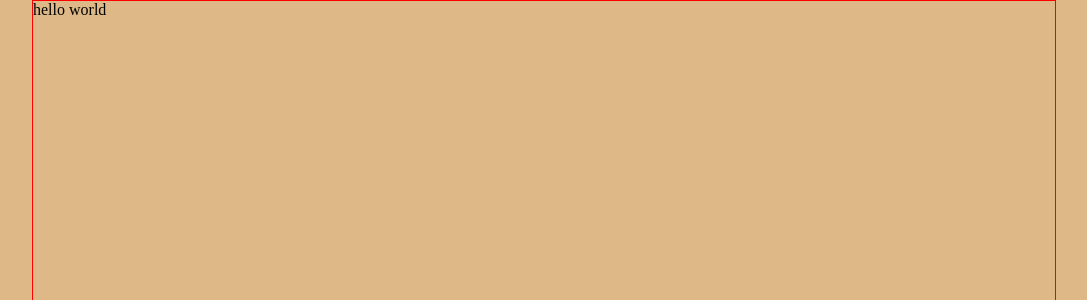
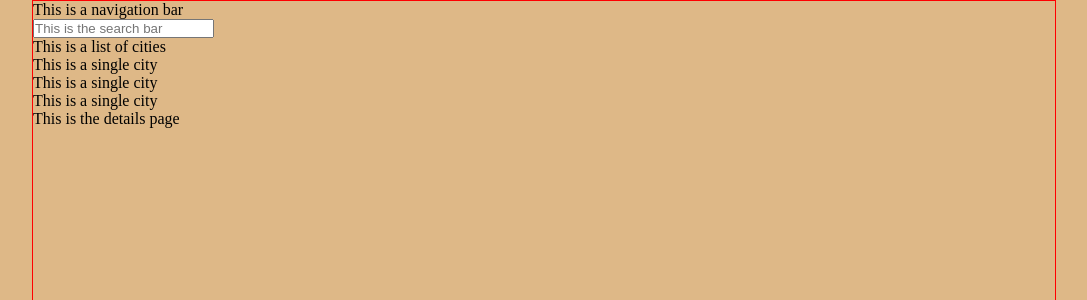
Before and after one commit to danifromecuador/cities-info, a React (Vite) app: page / in a window 1280 px wide. Shown: the top 300 px of the page, without its empty margins (96-1183 px from the left). Built offline with nearby package versions, Linux system fonts and the light colour scheme.

Commit message:
Fill components, pages and App component

```diff
--- a/src/App.jsx
+++ b/src/App.jsx
@@ -1,10 +1,15 @@
+import HomePage from './pages/HomePage'
+import DetailsPage from './pages/DetailsPage'
+import NavBar from './components/NavBar'
+
 import './App.css'
 
 function App() {
-
   return (
     <div className="App">
-      hello world
+      <NavBar />
+      <HomePage />
+      <DetailsPage />
     </div>
   )
 }
--- a/src/components/Cities.jsx
+++ b/src/components/Cities.jsx
@@ -0,0 +1,14 @@
+import City from './City'
+
+const Cities = () => {
+  return (
+    <div>
+      This is a list of cities
+      <City />
+      <City />
+      <City />
+    </div>
+  );
+}
+
+export default Cities;
--- a/src/components/City.jsx
+++ b/src/components/City.jsx
@@ -0,0 +1,9 @@
+const City = () => {
+  return (
+    <div>
+      This is a single city
+    </div>
+  );
+}
+
+export default City;
--- a/src/components/NavBar.jsx
+++ b/src/components/NavBar.jsx
@@ -0,0 +1,9 @@
+const NavBar = () => {
+  return (
+    <nav>
+      This is a navigation bar
+    </nav>
+  );
+}
+
+export default NavBar;
--- a/src/components/SearchBar.jsx
+++ b/src/components/SearchBar.jsx
@@ -0,0 +1,7 @@
+const SearchBar = () => {
+  return (
+    <input type="text" placeholder="This is the search bar" />
+  );
+}
+
+export default SearchBar;
--- a/src/pages/DetailsPage.jsx
+++ b/src/pages/DetailsPage.jsx
@@ -0,0 +1,9 @@
+const DetailsPage = () => {
+  return (
+    <div>
+      This is the details page
+    </div>
+  );
+}
+
+export default DetailsPage;
--- a/src/pages/HomePage.jsx
+++ b/src/pages/HomePage.jsx
@@ -0,0 +1,14 @@
+import NavBar from "../components/NavBar";
+import SearchBar from "../components/SearchBar";
+import Cities from "../components/Cities";
+
+const HomePage = () => {
+  return (
+    <div>
+      <SearchBar />
+      <Cities />
+    </div>
+  );
+}
+
+export default HomePage;
```
